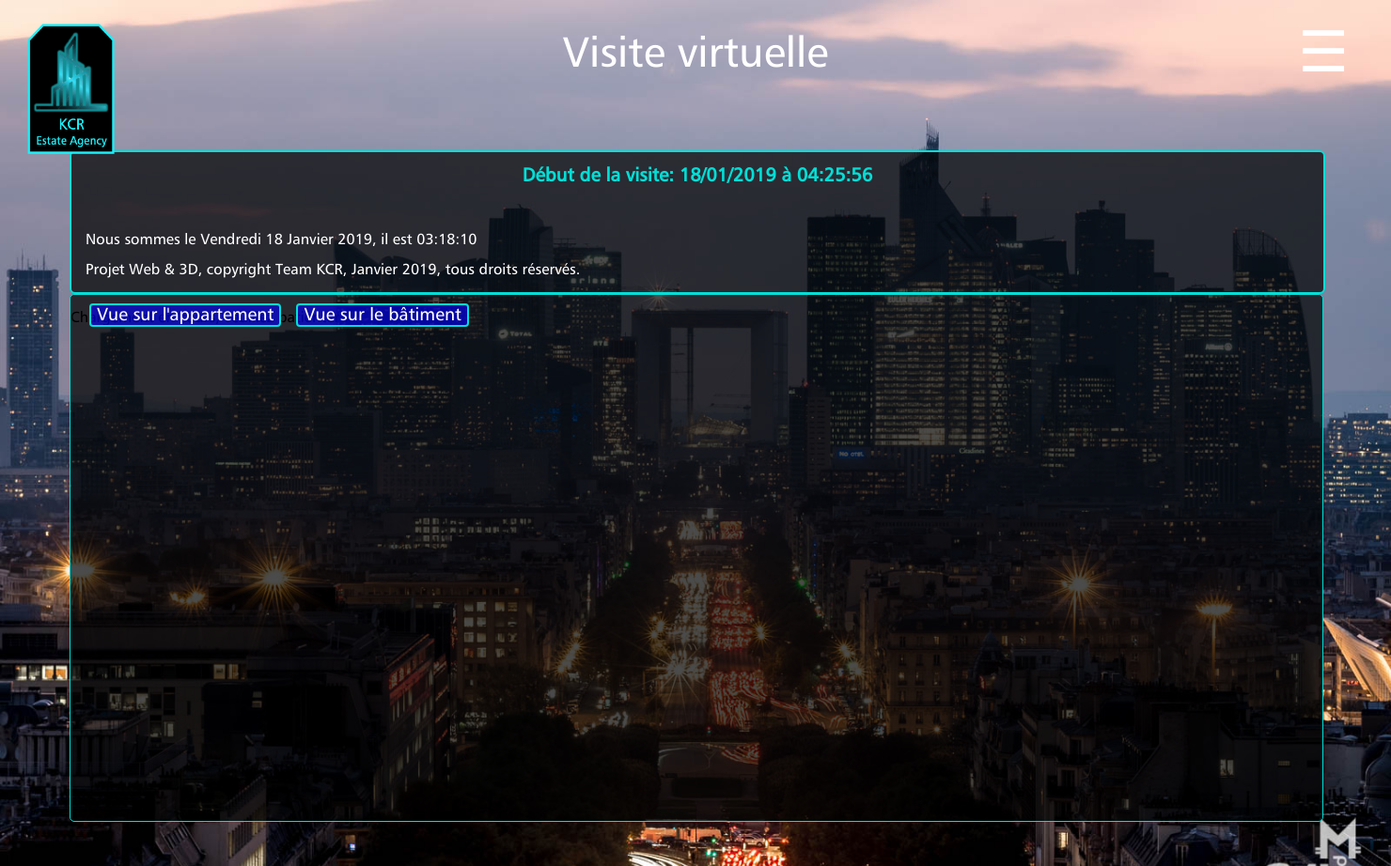
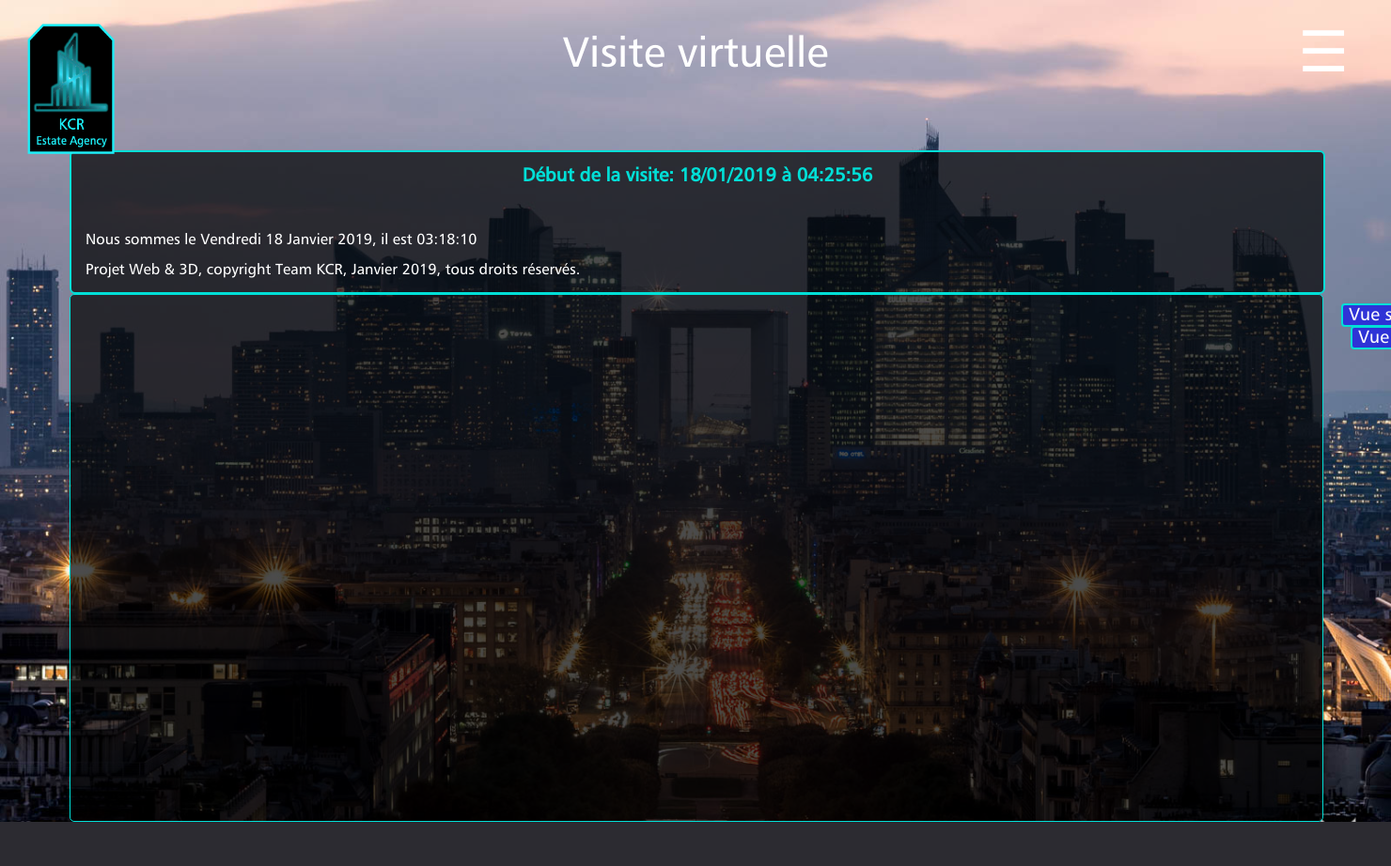
Before and after one commit to Kous92/Projet-Web3D-X3DOM-Appartement, a PHP site: page /visitor.php in a window 1480 px wide; the page is wider, and only the part inside the window is pictured. Shown: that part at 94% size. After the commit the page ends 875 px from the top of that part, so only its background shows below. Run offline with PHP 8.4, Linux system fonts and the light colour scheme; a user stored in the database is signed in; some libraries are stand-ins or nearby versions.

Commit message:
Fin du projet :)

```diff
--- a/visitor.php
+++ b/visitor.php
@@ -68,7 +68,6 @@
         <li><input type="button" id="button_Inside" value="Vue sur l'appartement" onclick="View(1)"/></li>
         <li><input type="button" id="button_Outside" value="Vue sur le bâtiment" onclick="View(0)"/></li>
     </ul>
-    <p id="x3d_loading">Chargement en cours, veuillez patienter...</p>
     <scene>
         <Switch whichChoice="0" id="building">
             <inline url="Model.x3d">  <!-- Le bâtiment -->
```
